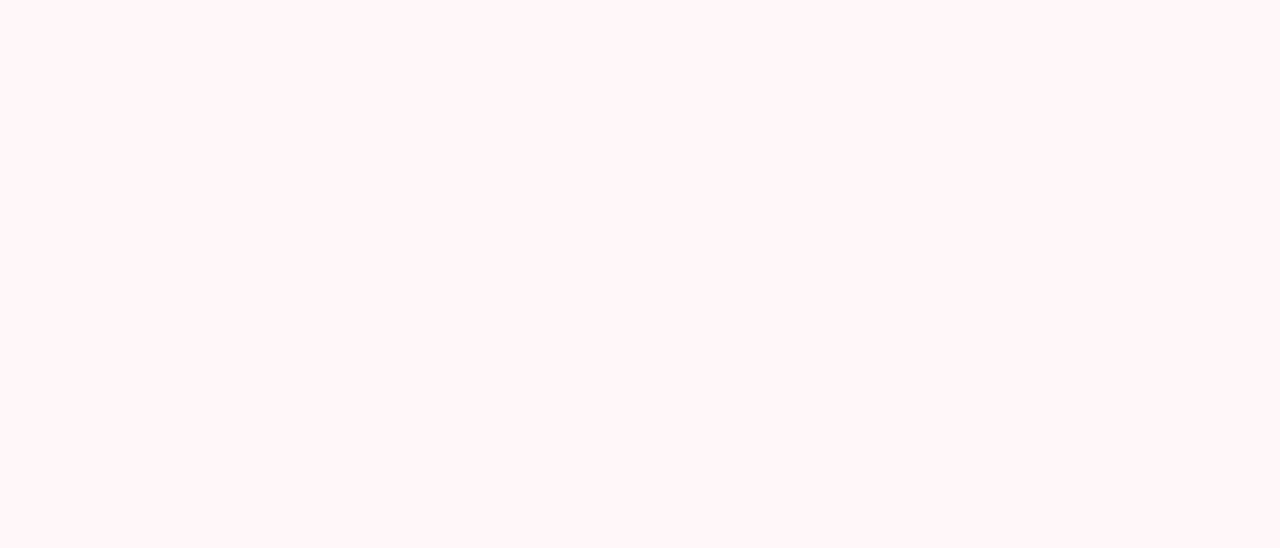
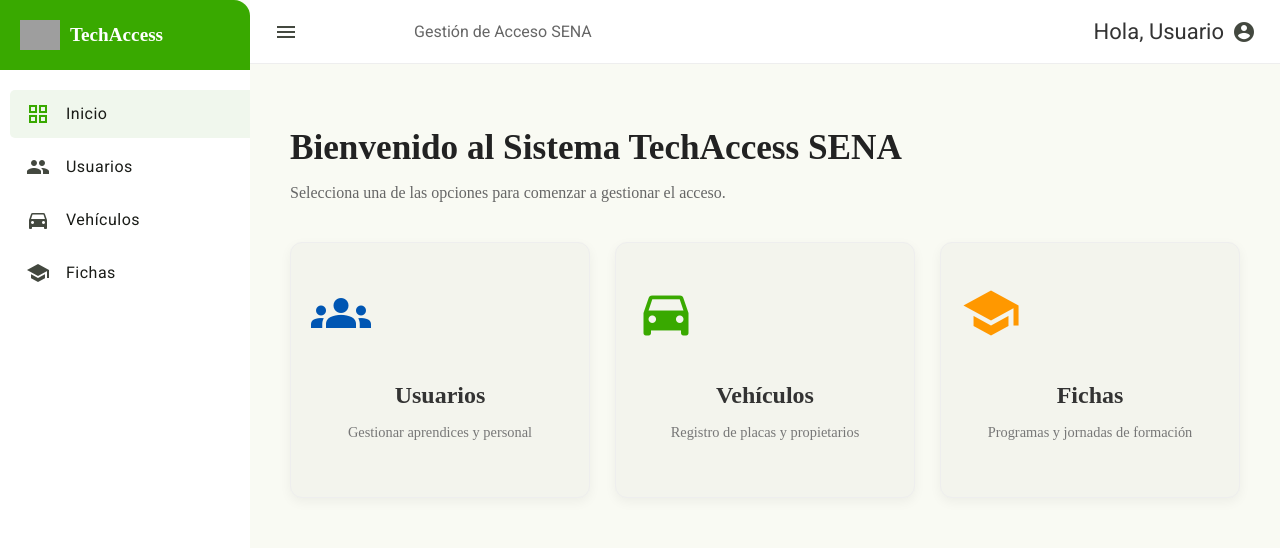
Before and after one commit to Anamaria072004/Front_TechAccess, an Angular app: page /dashboard in a window 1280 px wide. Before the commit this address led to /. Shown: the top 548 px of the page. Built offline with nearby package versions, Linux system fonts and the light colour scheme; grey boxes are pictures that could not be loaded.

Commit message:
BorradorDashboard_LeidyG

```diff
--- a/src/app/auth/log-in/log-in.ts
+++ b/src/app/auth/log-in/log-in.ts
@@ -11,6 +11,7 @@
 import { MatCheckboxModule } from '@angular/material/checkbox';
 import { LoginInterface } from '../interfaces/login';
 import { Auth } from '../services/auth';
+import { Router } from '@angular/router';
 
 @Component({
   selector: 'app-log-in',
@@ -31,6 +32,7 @@
 
   private fb = inject(FormBuilder);
   private authService = inject(Auth);
+  private router = inject(Router);
   hidePassword = true;
 
   loginForm = this.fb.group({
@@ -46,7 +48,7 @@
         next: (res) => {
           console.log('Usuario autenticado:', res);
           // Aquí podrías usar el Router para ir al home
-          // this.router.navigate(['/dashboard']);
+          this.router.navigate(['/dashboard']);
         },
         error: (err) => {
           // Aquí podrías mostrar un mensaje con MatSnackBar
--- /dev/null
+++ b/src/app/dashboard/dashboard.html
@@ -0,0 +1,98 @@
+<div class="dashboard-container">
+  <mat-sidenav-container class="sidenav-container">
+
+    <!-- 1. SIDEBAR IZQUIERDO -->
+    <mat-sidenav #sidenav mode="side" opened class="main-sidenav">
+      <div class="logo-header">
+        <!-- Asegúrate de que esta imagen exista en src/assets -->
+        <img src="assets/logo-sena-blanco.png" alt="SENA" class="sena-logo">
+        <span>TechAccess</span>
+      </div>
+
+      <mat-nav-list>
+        <a mat-list-item routerLink="/dashboard" routerLinkActive="active-link">
+          <mat-icon matListItemIcon>grid_view</mat-icon>
+          <span matListItemTitle>Inicio</span>
+        </a>
+        <a mat-list-item routerLink="/usuarios" routerLinkActive="active-link">
+          <mat-icon matListItemIcon>group</mat-icon>
+          <span matListItemTitle>Usuarios</span>
+        </a>
+        <a mat-list-item routerLink="/vehiculos" routerLinkActive="active-link">
+          <mat-icon matListItemIcon>directions_car</mat-icon>
+          <span matListItemTitle>Vehículos</span>
+        </a>
+        <a mat-list-item routerLink="/fichas" routerLinkActive="active-link">
+          <mat-icon matListItemIcon>school</mat-icon>
+          <span matListItemTitle>Fichas</span>
+        </a>
+      </mat-nav-list>
+    </mat-sidenav>
+
+    <!-- 2. CONTENIDO DERECHO -->
+    <mat-sidenav-content>
+
+      <!-- TOOLBAR (Una sola, limpia) -->
+      <mat-toolbar class="top-toolbar">
+        <button mat-icon-button (click)="sidenav.toggle()">
+          <mat-icon>menu</mat-icon>
+        </button>
+        <span class="title">Gestión de Acceso SENA</span>
+        <span class="spacer"></span>
+
+        <span class="user-name">Hola, {{ userName }}</span>
+
+        <button mat-icon-button [matMenuTriggerFor]="menu">
+          <mat-icon>account_circle</mat-icon>
+        </button>
+
+        <mat-menu #menu="matMenu">
+          <button mat-menu-item>
+            <mat-icon>person</mat-icon>
+            <span>Mi Perfil</span>
+          </button>
+        <!-- Botón de cerrar sesión al final -->
+        <div class="logout-item">
+          <a mat-list-item (click)="logout()">
+            <mat-icon matListItemIcon>exit_to_app</mat-icon>
+            <span matListItemTitle>Cerrar Sesión</span>
+          </a>
+        </div>
+        </mat-menu>
+      </mat-toolbar>
+
+      <!-- ÁREA DE BIENVENIDA Y CARDS -->
+      <div class="content-padding">
+        <h1 class="welcome-title">Bienvenido al Sistema TechAccess SENA</h1>
+        <p class="subtitle">Selecciona una de las opciones para comenzar a gestionar el acceso.</p>
+
+        <div class="cards-grid">
+          <mat-card class="access-card" routerLink="/usuarios">
+            <mat-icon class="card-icon blue">groups</mat-icon>
+            <mat-card-content>
+              <h2>Usuarios</h2>
+              <p>Gestionar aprendices y personal</p>
+            </mat-card-content>
+          </mat-card>
+
+          <mat-card class="access-card" routerLink="/vehiculos">
+            <mat-icon class="card-icon green">directions_car</mat-icon>
+            <mat-card-content>
+              <h2>Vehículos</h2>
+              <p>Registro de placas y propietarios</p>
+            </mat-card-content>
+          </mat-card>
+
+          <mat-card class="access-card" routerLink="/fichas">
+            <mat-icon class="card-icon orange">school</mat-icon>
+            <mat-card-content>
+              <h2>Fichas</h2>
+              <p>Programas y jornadas de formación</p>
+            </mat-card-content>
+          </mat-card>
+        </div>
+      </div>
+
+    </mat-sidenav-content>
+  </mat-sidenav-container>
+</div>
--- /dev/null
+++ b/src/app/dashboard/dashboard.scss
@@ -0,0 +1,111 @@
+$sena-green: #39A900;
+$dark-text: #333;
+$gray-bg: #ffffff;
+
+.dashboard-container {
+  height: 100vh;
+  display: flex;
+}
+
+.sidenav-container {
+  flex: 1;
+}
+
+/* Sidebar Estilo SENA */
+.main-sidenav {
+  width: 250px;
+  border: none;
+  background-color: white;
+  display: flex;
+  flex-direction: column;
+
+  .logo-header {
+    background-color: $sena-green;
+    padding: 20px;
+    display: flex;
+    align-items: center;
+    gap: 10px;
+    color: white;
+    font-weight: bold;
+    font-size: 1.2rem;
+    img { width: 40px; }
+  }
+
+  mat-nav-list {
+    padding-top: 15px;
+    a {
+      margin: 5px 10px;
+      border-radius: 5px;
+      color: #555;
+    }
+    .active-link {
+      background-color: #f0f7ed !important;
+      color: $sena-green !important;
+      font-weight: 500;
+      mat-icon { color: $sena-green; }
+    }
+  }
+}
+
+.logout-container {
+  position: absolute;
+  bottom: 0;
+  width: 100%;
+  border-top: 1px solid #eee;
+}
+
+/* Toolbar Superior */
+.top-toolbar {
+  background: white !important;
+  color: $dark-text;
+  border-bottom: 1px solid #eee;
+  height: 64px;
+  .title { flex: 1; text-align: center; font-size: 1rem; color: #666; }
+  .user-badge { font-size: 0.9rem; background: #f5f5f5; padding: 5px 15px; border-radius: 20px; }
+}
+
+/* Contenido */
+.content-padding {
+  padding: 40px;
+}
+
+.welcome-title { font-size: 2.2rem; font-weight: 800; color: #222; margin-bottom: 5px; }
+.subtitle { color: #666; margin-bottom: 40px; }
+
+/* Grid de Tarjetas */
+.cards-grid {
+  display: flex;
+  gap: 25px;
+  flex-wrap: wrap;
+}
+
+.access-card {
+  flex: 1;
+  min-width: 280px;
+  padding: 40px 20px;
+  text-align: center;
+  cursor: pointer;
+  transition: transform 0.2s, box-shadow 0.2s;
+  border: 1px solid #eee;
+  box-shadow: 0 4px 12px rgba(0,0,0,0.05);
+
+  &:hover {
+    transform: translateY(-5px);
+    box-shadow: 0 8px 24px rgba(0,0,0,0.1);
+  }
+
+  .card-icon {
+    font-size: 60px;
+    height: 60px;
+    width: 60px;
+    margin-bottom: 20px;
+    &.blue { color: #0056b3; }
+    &.green { color: $sena-green; }
+    &.orange { color: #ff9800; }
+  }
+
+  h2 { font-size: 1.5rem; margin-bottom: 5px; color: #333; }
+  p { color: #777; font-size: 0.9rem; }
+}
+
+.spacer { flex: 1 1 auto; }
--- /dev/null
+++ b/src/app/dashboard/dashboard.ts
@@ -0,0 +1,54 @@
+import { Component, OnInit, inject } from '@angular/core';
+import { CommonModule } from '@angular/common';
+import { Router, RouterModule } from '@angular/router';
+
+// Importaciones de Material necesarias
+import { MatToolbarModule } from '@angular/material/toolbar';
+import { MatSidenavModule } from '@angular/material/sidenav';
+import { MatListModule } from '@angular/material/list';
+import { MatIconModule } from '@angular/material/icon';
+import { MatButtonModule } from '@angular/material/button';
+import { MatMenuModule } from '@angular/material/menu';
+import { MatCardModule } from '@angular/material/card';
+import { MatDividerModule } from '@angular/material/divider';
+
+@Component({
+  selector: 'app-dashboard',
+  standalone: true,
+  imports: [
+    CommonModule,
+    RouterModule,
+    MatToolbarModule,
+    MatSidenavModule,
+    MatListModule,
+    MatIconModule,
+    MatButtonModule,
+    MatMenuModule,
+    MatCardModule,
+    MatDividerModule
+  ],
+  templateUrl: './dashboard.html', // Verifica que el archivo se llame así y no dashboard.component.html
+  styleUrl: './dashboard.scss'
+})
+export class Dashboard implements OnInit {
+  private router = inject(Router);
+  userName: string = 'Usuario';
+
+  ngOnInit() {
+    const userData = localStorage.getItem('user');
+    if (userData) {
+      try {
+        const user = JSON.parse(userData);
+        this.userName = user.name || 'Usuario';
+      } catch (e) {
+        console.error('Error al parsear el usuario', e);
+      }
+    }
+  }
+
+  logout() {
+    localStorage.removeItem('access_token');
+    localStorage.removeItem('user');
+    this.router.navigate(['/auth/login']);
+  }
+}
--- a/src/styles.scss
+++ b/src/styles.scss
@@ -10,8 +10,8 @@
   @include mat.theme(
     (
       color: (
-        primary: mat.$magenta-palette,
-        tertiary: mat.$violet-palette,
+        primary: mat.$green-palette, // Cambiado a verde SENA
+        tertiary: mat.$blue-palette,
       ),
       typography: Roboto,
       density: 0,
@@ -20,20 +20,107 @@
 }
 
 body {
-  // Default the application to a light color theme. This can be changed to
-  // `dark` to enable the dark color theme, or to `light dark` to defer to the
-  // user's system settings.
-  color-scheme: light;
-
-  // Set a default background, font and text colors for the application using
-  // Angular Material's system-level CSS variables. Learn more about these
-  // variables at https://material.angular.dev/guide/system-variables
-  background-color: var(--mat-sys-surface);
-  color: var(--mat-sys-on-surface);
-  font: var(--mat-sys-body-medium);
-
-  // Reset the user agent margin.
   margin: 0;
   height: 100%;
+  background-color: #f4f4f7;
+
+  /* Contenedor principal que ocupa toda la pantalla y centra la tarjeta */
+.login-container {
+  display: flex;
+  justify-content: center;
+  align-items: center;
+  height: 100vh;
+  width: 100%;
+  background-color: #f4f4f7; // Un gris muy claro para que resalte la tarjeta blanca
+}
+
+/* La tarjeta blanca (Card) */
+.login-card {
+  width: 100%;
+  max-width: 420px;
+  padding: 30px;
+  border-radius: 25px; // Bordes muy redondeados como en la foto
+  background: white;
+  box-shadow: 0 15px 35px rgba(0, 0, 0, 0.1) !important; // Sombra suave
+  text-align: center;
+
+  mat-card-header {
+    display: block;
+    margin-bottom: 25px;
+  }
+
+  mat-card-title {
+    font-size: 26px;
+    font-weight: 700;
+    color: #333;
+    margin-bottom: 8px;
+  }
+
+  mat-card-subtitle {
+    font-size: 14px;
+    color: #666;
+  }
+}
+
+/* Estilo para los inputs (Correo y Contraseña) */
+mat-form-field {
+  width: 100%;
+  margin-bottom: 12px;
+
+  /* Para que los iconos y el texto se vean limpios */
+  mat-icon {
+    color: #555;
+  }
+}
+
+/* Fila de 'Recordarme' y 'Olvide contraseña' */
+.options-row {
+  display: flex;
+  justify-content: space-between;
+  align-items: center;
+  margin: 10px 0 25px 0;
+  font-size: 13px;
+
+  .forgot-link {
+    color: #0056b3;
+    text-decoration: none;
+    font-weight: 500;
+    &:hover {
+      text-decoration: underline;
+    }
+  }
+}
+
+/* El botón verde de Iniciar Sesión */
+.login-button {
+  width: 100%;
+  padding: 22px; // Botón más gordito
+  font-size: 16px;
+  font-weight: 600;
+  border-radius: 10px;
+  background-color: #006400 !important; // Verde SENA
+  color: white !important;
+  margin-bottom: 20px;
+  transition: background 0.3s;
+
+  &:hover {
+    background-color: #004d00 !important;
+  }
+}
+
+/* Texto de 'Registrate aquí' en el pie */
+.footer-text {
+  font-size: 14px;
+  color: #444;
+
+  .register-link {
+    color: #0056b3;
+    font-weight: 700;
+    text-decoration: none;
+    &:hover {
+      text-decoration: underline;
+    }
+  }
+}
 }
 /* You can add global styles to this file, and also import other style files */
```
Also changed, not shown: src/app/app.routes.ts (+10 -0 lines), 2 other files (tests, documents, lock files or other folders).
